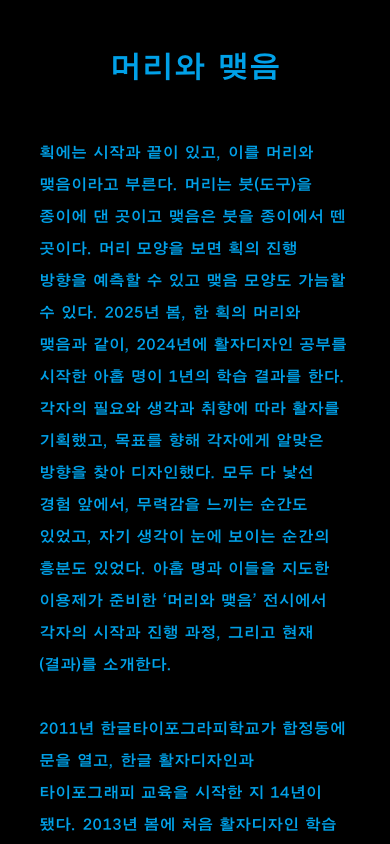
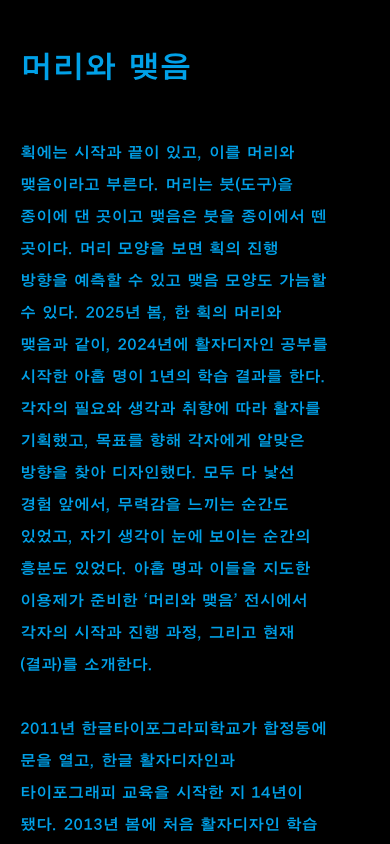
Before and after one commit to seok-pyo/hitu-12, a React (Vite) app in the folder hiut-12/: page /detail/about in a window 390 px wide. Shown: the top 844 px of the page. Built offline with nearby package versions, Linux system fonts and the light colour scheme.

Commit message:
fix mobile detail page align

```diff
--- a/hiut-12/src/styles/detail.css
+++ b/hiut-12/src/styles/detail.css
@@ -91,6 +91,10 @@
 }
 
 @media (max-width: 600px) {
+  .detail {
+    align-items: flex-start;
+  }
+
   .last {
     display: grid;
     grid-template-columns: 1fr 1fr;
```
